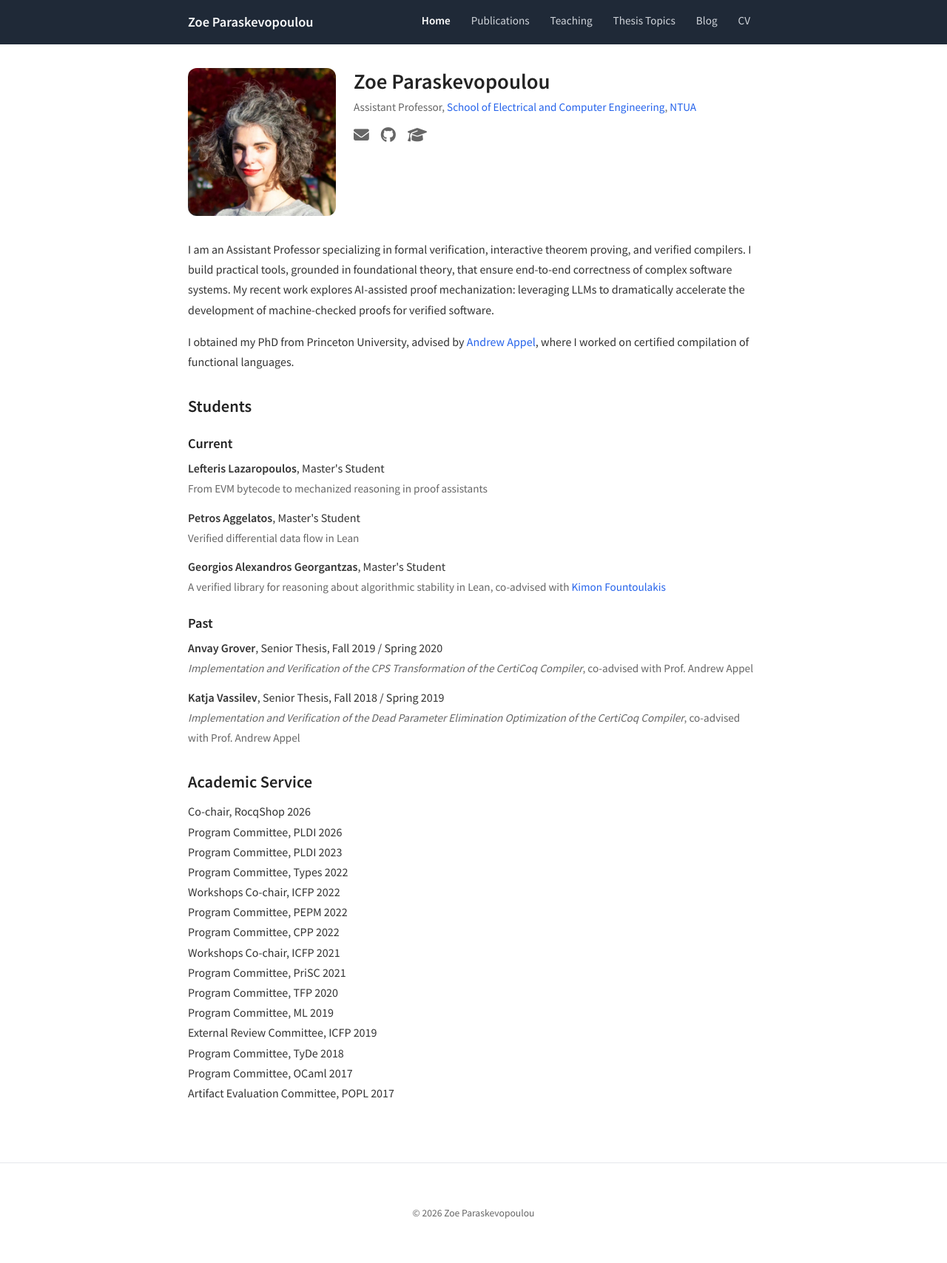
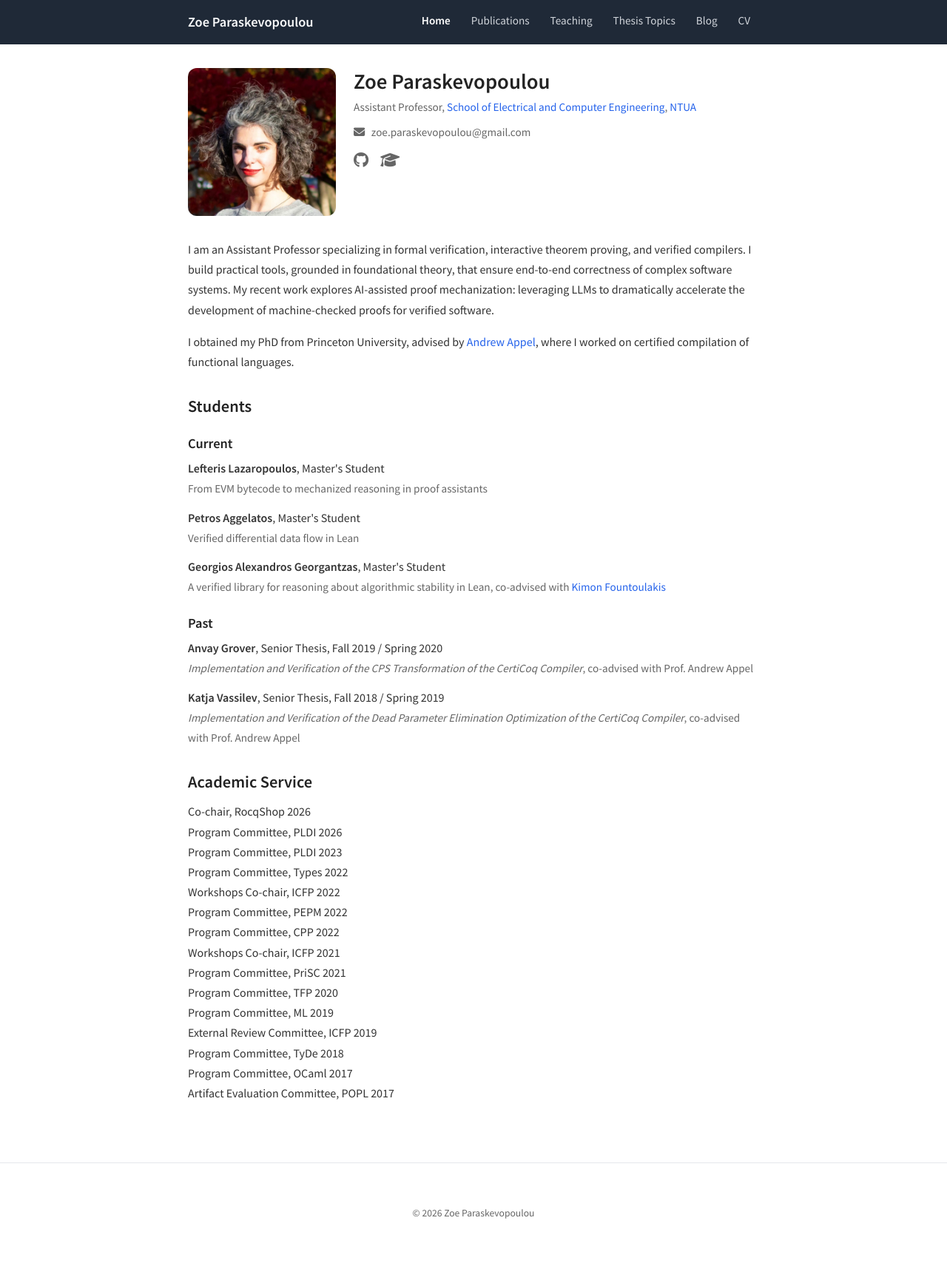
Before and after one commit to zoep/zoep.github.io, a Jekyll site: the page built from index.md, in a window 1280 px wide. Shown: the whole page at 74% size. Built offline with Jekyll 4.4.1, drawn with Linux system fonts in a browser that asks for light colours.

Commit message:
Change email address to gmail

```diff
--- a/_sass/main.scss
+++ b/_sass/main.scss
@@ -144,6 +144,19 @@ code {
   margin-bottom: 2rem;
 }
 
+.home-email {
+  color: $color-muted;
+  font-size: 0.95rem;
+  margin: 0.5rem 0 0;
+
+  i { margin-right: 0.35rem; }
+  a {
+    color: inherit;
+    transition: color 0.15s;
+    &:hover { color: $color-link; text-decoration: none; }
+  }
+}
+
 .contact-links {
   list-style: none;
   padding: 0;
--- a/index.md
+++ b/index.md
@@ -8,8 +8,11 @@ title: Home
   <div class="home-intro">
     <h1>Zoe Paraskevopoulou</h1>
     <p class="home-affiliation">Assistant Professor, <a href="https://www.ece.ntua.gr/en">School of Electrical and Computer Engineering</a>, <a href="https://www.ntua.gr/en">NTUA</a></p>
+    <p class="home-email">
+      <i class="fa-solid fa-envelope"></i>
+      <a href="mailto:zoe.paraskevopoulou@gmail.com">zoe.paraskevopoulou@gmail.com</a>
+    </p>
     <ul class="contact-links">
-      <li><a href="mailto:zoepar@softlab.ntua.gr" title="Email"><i class="fa-solid fa-envelope"></i></a></li>
       <li><a href="https://github.com/zoep" title="GitHub"><i class="fa-brands fa-github"></i></a></li>
       <li><a href="https://scholar.google.com/citations?user=n1-w5ZUAAAAJ" title="Google Scholar"><i class="fa-solid fa-graduation-cap"></i></a></li>
     </ul>
--- a/projects/index.html
+++ b/projects/index.html
@@ -135,7 +135,7 @@ the Diffie-Hellman key exchange algorithm. Developed in OCaml in a team of
         <p class="social-media-list">
 
 
-            <a href="mailto:zoepar@softlab.ntua.gr">
+            <a href="mailto:zoe.paraskevopoulou@gmail.com">
               <i class="fa fa-envelope-square fa-2x"></i>
             </a>
 
@@ -166,7 +166,7 @@ the Diffie-Hellman key exchange algorithm. Developed in OCaml in a team of
 	<p> </p>
         <!-- <ul class="contact-list"> -->
         <!--   <li> Contact </li> -->
-        <!--   <li><a href="mailto:zoepar@softlab.ntua.gr">zoepar@softlab.ntua.gr</a></li> -->
+        <!--   <li><a href="mailto:zoe.paraskevopoulou@gmail.com">zoe.paraskevopoulou@gmail.com</a></li> -->
         <!-- </ul> -->
       </div>
 
```
